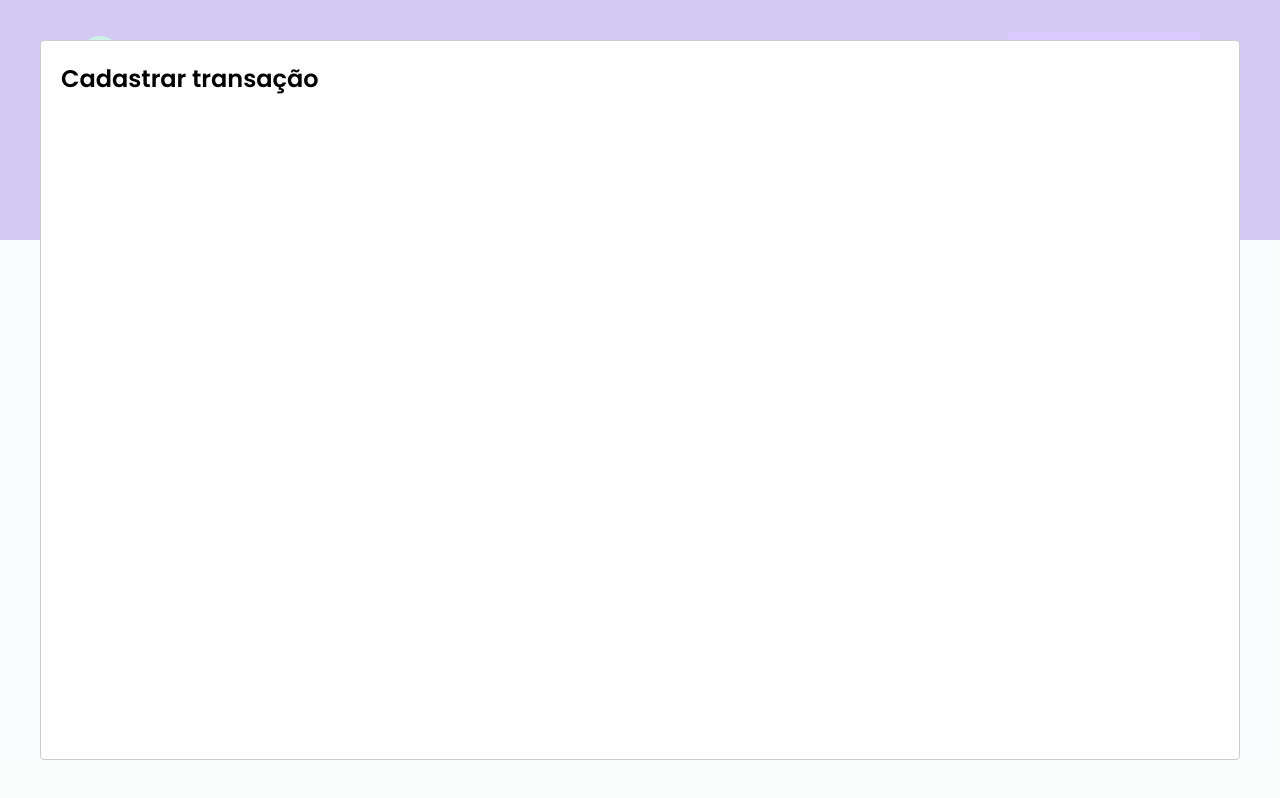
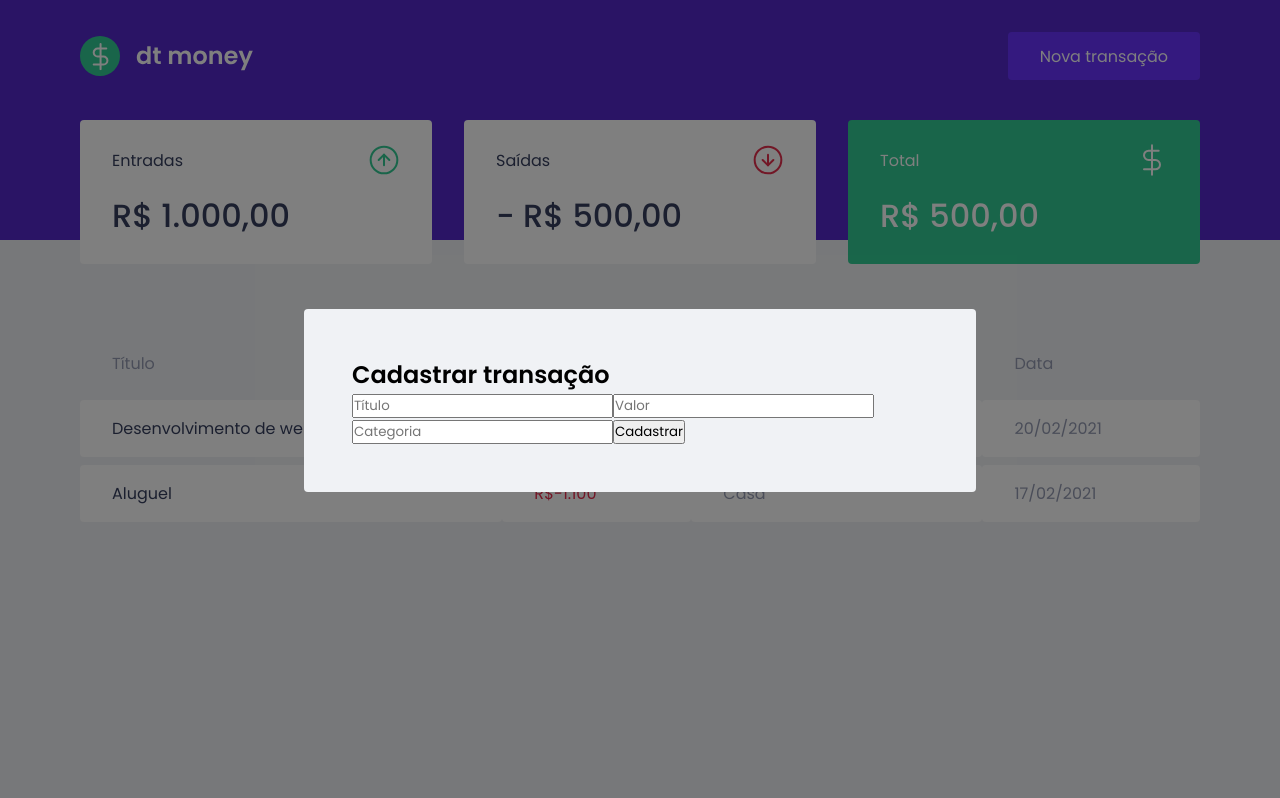
Before and after one commit to josuegimenes/ignite-reactjs-dtmoney, a React (Create React App) app: page / in a window 1280 px wide. Both pictures are taken after a click on the button "Nova transação". Built offline with nearby package versions, Linux system fonts and the light colour scheme; no server answers; what miragejs would draw is missing.

Commit message:
Form structure

```diff
--- a/src/components/NewTransactionModal/index.tsx
+++ b/src/components/NewTransactionModal/index.tsx
@@ -1,4 +1,5 @@
 import Modal from "react-modal";
+import { Container } from "./stytes";
 
 interface NewTransactionModalProps {
     isOpen: boolean;
@@ -10,8 +11,30 @@
         <Modal
           isOpen={isOpen}
           onRequestClose={onRequestClose}
+          overlayClassName="react-modal-overlay"
+          className="react-modal-content"
         >
-            <h2>Cadastrar transação</h2>
+            <Container>
+                <h2>Cadastrar transação</h2>
+
+                <input
+                    placeholder="Título"
+                />
+
+                <input
+                    type="number"
+                    placeholder="Valor"
+                />
+
+                <input
+                    placeholder="Categoria"
+                />
+
+                <button type="submit">
+                    Cadastrar
+                </button>
+
+            </Container>
         </Modal>
     );
 }
--- a/src/components/NewTransactionModal/stytes.ts
+++ b/src/components/NewTransactionModal/stytes.ts
@@ -1,3 +1,3 @@
 import styled from 'styled-components';
 
-export const Container = styled.div``;
+export const Container = styled.form``;
--- a/src/styles/global.ts
+++ b/src/styles/global.ts
@@ -53,4 +53,27 @@
         opacity: 0.6;
         cursor: not-allowed;
     }
+
+    .react-modal-overlay {
+        background: rgba(0, 0, 0, 0.5);
+
+        position: fixed;
+        top: 0;
+        bottom: 0;
+        right: 0;
+        left: 0;
+
+        display: flex;
+        align-items: center;
+        justify-content: center;
+    }
+
+    .react-modal-content {
+        width: 100%;
+        max-width: 576px;
+        background: var(--background);
+        padding: 3rem;
+        position: relative;
+        border-radius: 0.25rem;
+    }
 `
```
